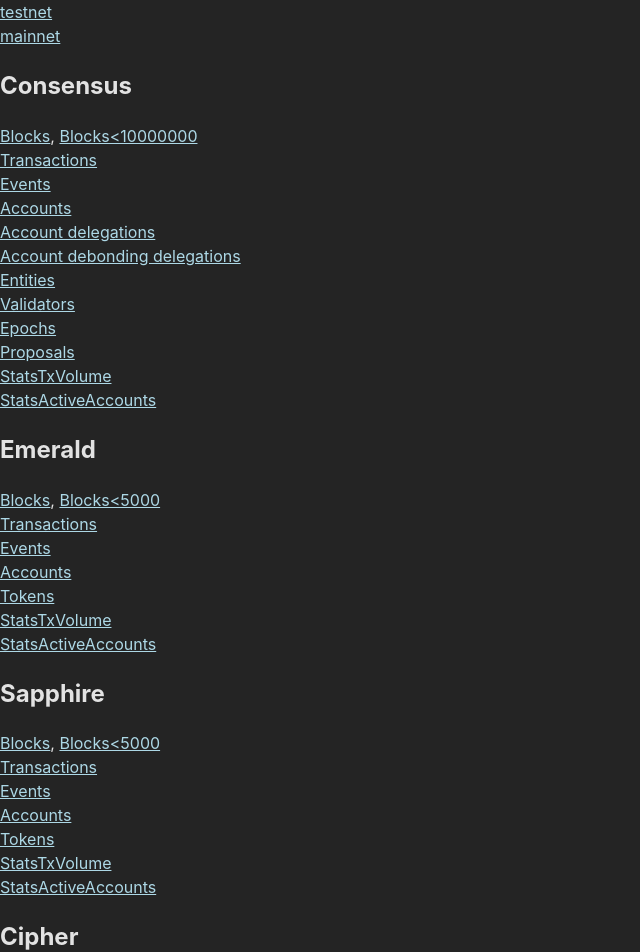
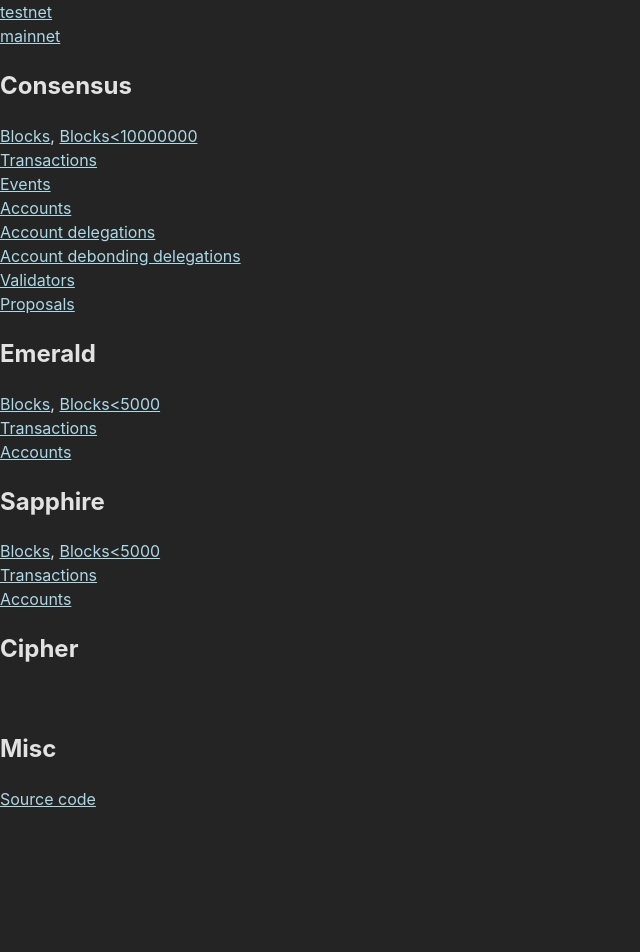
Before and after one commit to lukaw3d/oasisscan-simple-frontend, a React (Vite) app: page / in a window 1280 px wide. Shown: the top 952 px of the page, without its empty margins (0-640 px from the left). After the commit the page ends 811 px from the top, so only its background shows below. Built offline with nearby package versions, Linux system fonts and the light colour scheme.

Commit message:
Remove missing endpoints

```diff
--- a/src/pages/Home.tsx
+++ b/src/pages/Home.tsx
@@ -13,30 +13,18 @@ export function Home() {
       <Link to="/consensus/accounts/oasis1qzp86dykm9nfqr83es07c324u64f6dgsdvk0fapj">Accounts</Link><br />
       <Link to="/consensus/accounts-delegations/oasis1qzp86dykm9nfqr83es07c324u64f6dgsdvk0fapj">Account delegations</Link><br />
       <Link to="/consensus/accounts-debonding-delegations/oasis1qzp86dykm9nfqr83es07c324u64f6dgsdvk0fapj">Account debonding delegations</Link><br />
-      <Link to="/consensus/entities?limit=100&offset=0">Entities</Link><br />
       <Link to="/consensus/validators?limit=100&offset=0">Validators</Link><br />
-      <Link to="/consensus/epochs?limit=100&offset=0">Epochs</Link><br />
       <Link to="/consensus/proposals?limit=100&offset=0">Proposals</Link><br />
-      <Link to="/consensus/stats-tx-volume?limit=100&offset=0">StatsTxVolume</Link><br />
-      <Link to="/consensus/stats-active-accounts?limit=100&offset=0">StatsActiveAccounts</Link><br />
 
       <h2>Emerald</h2>
       <Link to="/emerald/blocks?limit=100&offset=0">Blocks</Link>, <Link to="/emerald/blocks?limit=5000&to=5000">Blocks&lt;5000</Link><br />
       <Link to="/emerald/transactions?limit=100&offset=0">Transactions</Link><br />
-      <Link to="/emerald/events?limit=100&offset=0">Events</Link><br />
       <Link to="/emerald/accounts/oasis1qrvha284gfztn7wwq6z50c86ceu28jp7csqhpx9t">Accounts</Link><br />
-      <Link to="/emerald/tokens?limit=100&offset=0">Tokens</Link><br />
-      <Link to="/emerald/stats-tx-volume?limit=100&offset=0">StatsTxVolume</Link><br />
-      <Link to="/emerald/stats-active-accounts?limit=100&offset=0">StatsActiveAccounts</Link><br />
 
       <h2>Sapphire</h2>
       <Link to="/sapphire/blocks?limit=100&offset=0">Blocks</Link>, <Link to="/sapphire/blocks?limit=5000&to=5000">Blocks&lt;5000</Link><br />
       <Link to="/sapphire/transactions?limit=100&offset=0">Transactions</Link><br />
-      <Link to="/sapphire/events?limit=100&offset=0">Events</Link><br />
       <Link to="/sapphire/accounts/oasis1qpupfu7e2n6pkezeaw0yhj8mcem8anj64ytrayne">Accounts</Link><br />
-      <Link to="/sapphire/tokens?limit=100&offset=0">Tokens</Link><br />
-      <Link to="/sapphire/stats-tx-volume?limit=100&offset=0">StatsTxVolume</Link><br />
-      <Link to="/sapphire/stats-active-accounts?limit=100&offset=0">StatsActiveAccounts</Link><br />
 
       <h2>Cipher</h2>
 
--- a/src/pages/consensus/Entities.tsx
+++ /dev/null
@@ -1,18 +0,0 @@
-import { useSearchParams } from 'react-router-dom'
-import { CustomDisplayProvider, DisplayData } from '../../DisplayData'
-import { useGetConsensusEntities } from '../../oasisscan/generated/api'
-
-export function Entities() {
-  const searchParams = Object.fromEntries(useSearchParams()[0])
-  return (
-    <>
-      <h2>Entities</h2>
-      <CustomDisplayProvider<any> value={{
-        fieldPriority: {},
-        fieldDisplay: {},
-      }}>
-        <DisplayData result={useGetConsensusEntities({ ...searchParams })}></DisplayData>
-      </CustomDisplayProvider>
-    </>
-  )
-}
--- a/src/pages/consensus/Epochs.tsx
+++ /dev/null
@@ -1,18 +0,0 @@
-import { useSearchParams } from 'react-router-dom'
-import { CustomDisplayProvider, DisplayData } from '../../DisplayData'
-import { useGetConsensusEpochs } from '../../oasisscan/generated/api'
-
-export function Epochs() {
-  const searchParams = Object.fromEntries(useSearchParams()[0])
-  return (
-    <>
-      <h2>Epochs</h2>
-      <CustomDisplayProvider<any> value={{
-        fieldPriority: {},
-        fieldDisplay: {},
-      }}>
-        <DisplayData result={useGetConsensusEpochs({ ...searchParams })}></DisplayData>
-      </CustomDisplayProvider>
-    </>
-  )
-}
--- a/src/pages/emerald/AccountsAddress.tsx
+++ /dev/null
@@ -1,19 +0,0 @@
-import { useParams, useSearchParams } from 'react-router-dom'
-import { CustomDisplayProvider, DisplayData } from '../../DisplayData'
-import { useGetRuntimeAccountsAddress, Runtime } from '../../oasisscan/generated/api'
-
-export function AccountsAddress({ paratime = 'emerald' as Runtime }) {
-  const address = useParams().address!
-  const searchParams = Object.fromEntries(useSearchParams()[0])
-  return (
-    <>
-      <h2>Accounts</h2>
-      <CustomDisplayProvider<any> value={{
-        fieldPriority: {},
-        fieldDisplay: {},
-      }}>
-        <DisplayData result={useGetRuntimeAccountsAddress(paratime, address, { ...searchParams })}></DisplayData>
-      </CustomDisplayProvider>
-    </>
-  )
-}
--- a/src/pages/emerald/Events.tsx
+++ /dev/null
@@ -1,18 +0,0 @@
-import { useSearchParams } from 'react-router-dom'
-import { CustomDisplayProvider, DisplayData } from '../../DisplayData'
-import { useGetRuntimeEvents, Runtime } from '../../oasisscan/generated/api'
-
-export function Events({ paratime = 'emerald' as Runtime }) {
-  const searchParams = Object.fromEntries(useSearchParams()[0])
-  return (
-    <>
-      <h2>Events</h2>
-      <CustomDisplayProvider<any> value={{
-        fieldPriority: {},
-        fieldDisplay: {},
-      }}>
-        <DisplayData result={useGetRuntimeEvents(paratime, { ...searchParams })}></DisplayData>
-      </CustomDisplayProvider>
-    </>
-  )
-}
--- a/src/pages/emerald/StatsActiveAccounts.tsx
+++ /dev/null
@@ -1,18 +0,0 @@
-import { useSearchParams } from 'react-router-dom'
-import { CustomDisplayProvider, DisplayData } from '../../DisplayData'
-import { Layer, useGetLayerStatsActiveAccounts } from '../../oasisscan/generated/api'
-
-export function StatsActiveAccounts({ layer = 'emerald' as Layer }) {
-  const searchParams = Object.fromEntries(useSearchParams()[0])
-  return (
-    <>
-      <h2>StatsActiveAccounts</h2>
-      <CustomDisplayProvider<any> value={{
-        fieldPriority: {},
-        fieldDisplay: {},
-      }}>
-        <DisplayData result={useGetLayerStatsActiveAccounts(layer, { ...searchParams })}></DisplayData>
-      </CustomDisplayProvider>
-    </>
-  )
-}
--- a/src/pages/emerald/StatsTxVolume.tsx
+++ /dev/null
@@ -1,18 +0,0 @@
-import { useSearchParams } from 'react-router-dom'
-import { CustomDisplayProvider, DisplayData } from '../../DisplayData'
-import { Layer, useGetLayerStatsTxVolume } from '../../oasisscan/generated/api'
-
-export function StatsTxVolume({ layer = 'emerald' as Layer }) {
-  const searchParams = Object.fromEntries(useSearchParams()[0])
-  return (
-    <>
-      <h2>StatsTxVolume</h2>
-      <CustomDisplayProvider<any> value={{
-        fieldPriority: {},
-        fieldDisplay: {},
-      }}>
-        <DisplayData result={useGetLayerStatsTxVolume(layer, { ...searchParams })}></DisplayData>
-      </CustomDisplayProvider>
-    </>
-  )
-}
--- a/src/pages/emerald/Tokens.tsx
+++ /dev/null
@@ -1,18 +0,0 @@
-import { useSearchParams } from 'react-router-dom'
-import { CustomDisplayProvider, DisplayData } from '../../DisplayData'
-import { Runtime, useGetRuntimeEvmTokens } from '../../oasisscan/generated/api'
-
-export function Tokens({ paratime = 'emerald' as Runtime }) {
-  const searchParams = Object.fromEntries(useSearchParams()[0])
-  return (
-    <>
-      <h2>Events</h2>
-      <CustomDisplayProvider<any> value={{
-        fieldPriority: {},
-        fieldDisplay: {},
-      }}>
-        <DisplayData result={useGetRuntimeEvmTokens(paratime, { ...searchParams })}></DisplayData>
-      </CustomDisplayProvider>
-    </>
-  )
-}
```
Also changed, not shown: src/pages/consensus/routes.tsx (+0 -8 lines), src/pages/emerald/routes.tsx (+0 -10 lines), src/pages/sapphire/routes.tsx (+0 -10 lines).
